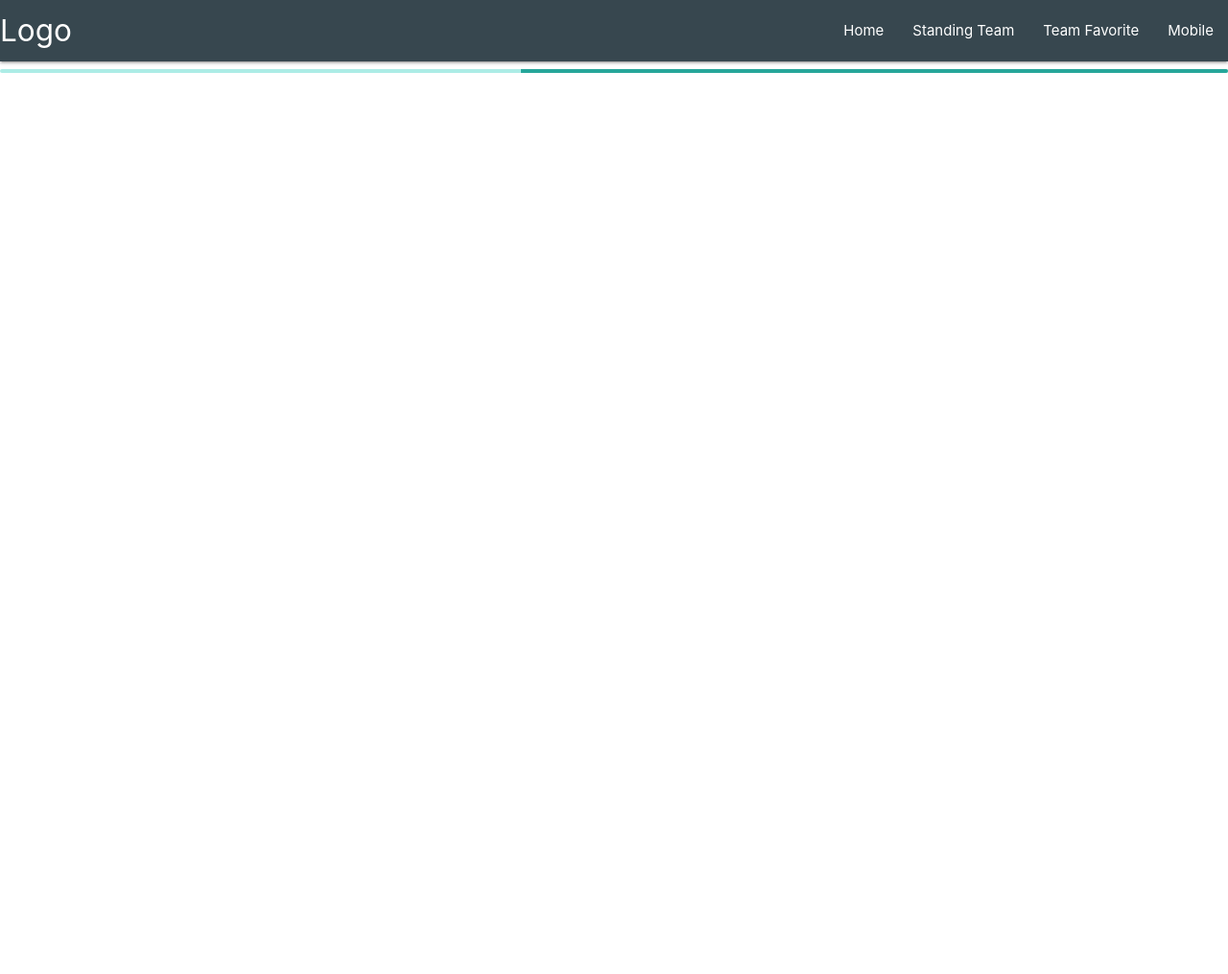
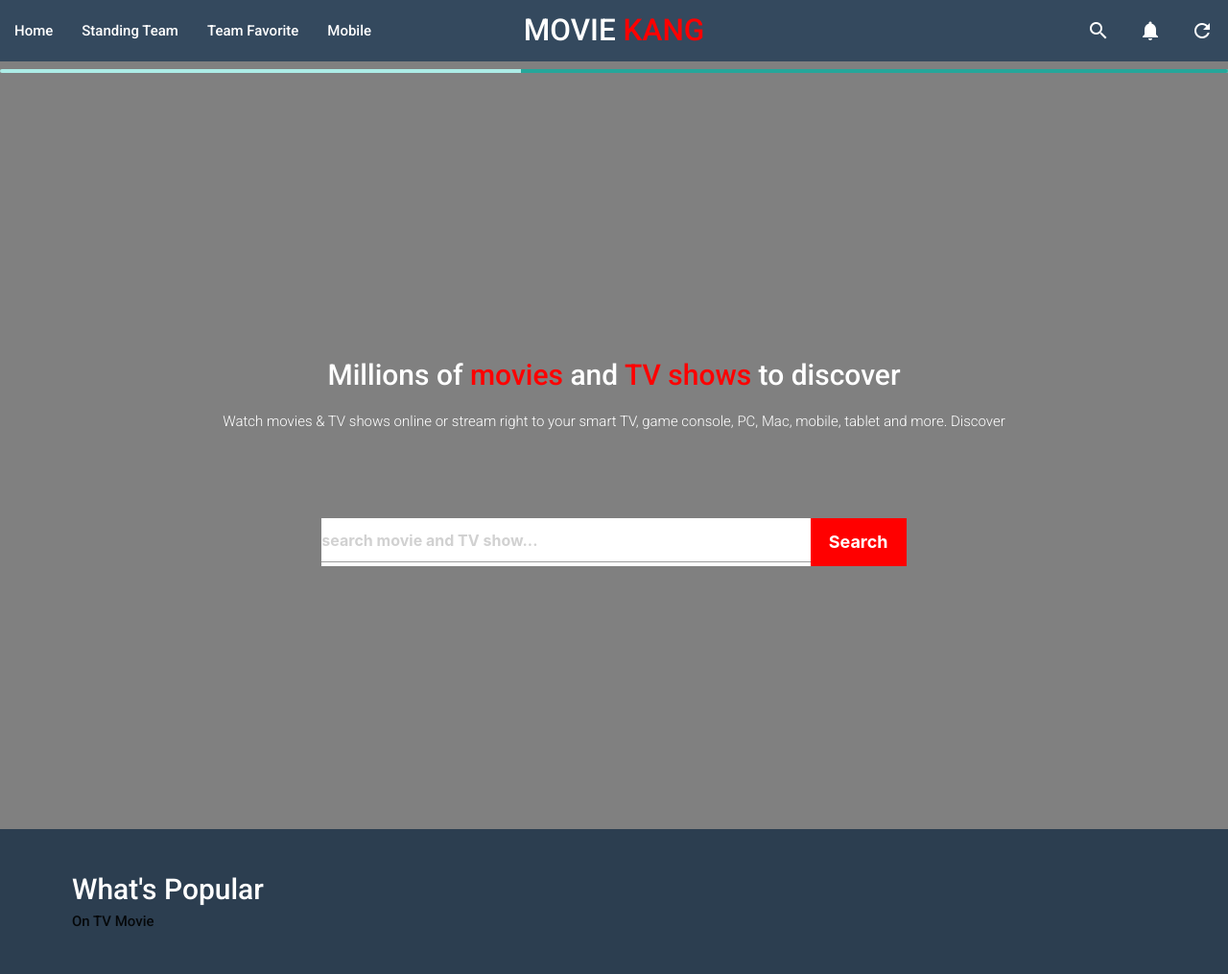
Before and after one commit to kurnia123/base-project, a website built with webpack: page src/index.html in a window 1280 px wide. Shown: the whole page at 96% size. Before the commit the page ends 800 px from the top, so only its background shows below. Built offline with nearby package versions, Linux system fonts and the light colour scheme.

Commit message:
create home page

```diff
--- a/src/index.html
+++ b/src/index.html
@@ -2,25 +2,61 @@
 <html lang="en">
 <head>
     <meta charset="UTF-8">
-    <link rel="manifest" href="./manifest.json">
+    <link href="https://fonts.googleapis.com/icon?family=Material+Icons" rel="stylesheet">
     <meta name="viewport" content="width=device-width, initial-scale=1.0">
     <title>Football App</title>
 </head>
 <body>
     <nav>
-        <div class="nav-wrapper blue-grey darken-3">
-            <a href="#" class="brand-logo" id="title">Logo</a>
+        <div class="nav-wrapper">
+            <a href="#" class="brand-logo center"><span style="color: white;">MOVIE</span> <span style="color: red;">KANG</span></a>
             <a href="#" data-target="mobile-demo" class="sidenav-trigger">☰</a>
 
-            <ul class="topnav right hide-on-med-and-down"></ul>
+            <ul class="topnav left hide-on-med-and-down"></ul>
+            <ul class="topnavright right hide-on-med-and-down">
+                <li><a href="#"><i class="material-icons">search</i></a></li>
+                <li><a href="#"><i class="material-icons">notifications</i></a></li>
+                <li><a href="#"><i class="material-icons">refresh</i></a></li>
+            </ul>
+
             <ul class="sidenav" id="mobile-demo"></ul>
         </div>
-    </nav>
+      </nav>
     <!-- Process Loading -->
     <div class="progress" id="progress">
         <div class="indeterminate"></div>
     </div>
 
-    <div class="container" id="body-content"></div>
+    <article class="banner valign-wrapper">
+        <div class="container">
+            <p class="header__title">Millions of <span class="colorRed">movies</span> and <span class="colorRed">TV shows</span> to discover</p>
+            <p class="header__description">Watch movies & TV shows online or stream right to your smart TV, game console, PC, Mac, mobile, tablet and more. Discover</p>
+
+            <div class="search">
+                <form action="./result/result.html" method="GET">
+                    <div class="search__box">
+                        <input class="input__text" type="text" id="keyword" name="keyword" placeholder="search movie and TV show...">
+                        <input class="button_submit" type="submit" value="Search">
+                    </div>
+                </form>
+            </div>
+        </div>
+    </article>
+
+    <article class="popular">
+        <section class="wrap__header">
+            <span>What's Popular</span>
+
+            <ul class="wrap__listItem">
+                <li class="listItem active" source="https://api.themoviedb.org/3/tv/popular?api_key=">On TV</li>
+                <li class="listItem" source="https://api.themoviedb.org/3/movie/now_playing?api_key=">Movie</li>
+            </ul>
+        </section>
+        <section class="wrap__listItemMovie">
+
+        </section>
+    </article>
+
+
 </body>
 </html>
--- a/src/script/view/index/index.js
+++ b/src/script/view/index/index.js
@@ -1,11 +1,13 @@
 import 'materialize-css/dist/css/materialize.min.css';
 import 'materialize-css/dist/js/materialize.min.js';
+import '../../../style/index/index.css';
 
 document.addEventListener("DOMContentLoaded",function () {
-       let elems = document.querySelectorAll('.sidenav');
+    let elems = document.querySelectorAll('.sidenav');
     M.Sidenav.init(elems)
+
+
     loadNav();
-
 
     function loadNav() {
         fetch("../nav.html")
@@ -17,7 +19,7 @@ document.addEventListener("DOMContentLoaded",function () {
                     elm.innerHTML = result
                 })
 
-                document.querySelectorAll(".topnav a, .sidenav a").forEach(elm => {
+                document.querySelectorAll(".topnav a, .topnavright a, .sidenav a").forEach(elm => {
                     elm.addEventListener("click", function (event) {
                         var sidenav = document.querySelector(".sidenav");
                         M.Sidenav.getInstance(sidenav).close();
@@ -54,16 +56,5 @@ document.addEventListener("DOMContentLoaded",function () {
             default:
                 break;
         }
-
-        // if (page === "home") {
-        //     LoadPageService.load(new HomePage())
-        // } else if (page === "save") {
-        //     LoadPageService.load(new SavePage())
-        // } else if(page === "standingTeam") {
-        //     let bodyContent = document.getElementById("body-content")
-        //     bodyContent.innerHTML = standingTeamPage;
-
-        //     LoadPageService.load(new StandingTeam())
-        // }
     }
 })
--- /dev/null
+++ b/src/style/index/banner.css
@@ -0,0 +1,47 @@
+* {
+    margin: 0;
+    padding: 0;
+    list-style: none;
+    text-decoration: none;
+    box-sizing: border-box;
+    font-family: Roboto, Arial, Helvetica, sans-serif;
+}
+
+html,body {
+    height: 100%;
+}
+
+.progress {
+    position: absolute;
+}
+
+.colorRed {
+    color: red;
+}
+
+.container p {
+    text-align: center;
+    color: white;
+}
+
+.header__title {
+    font-weight: 400;
+    font-size: 2rem;
+}
+
+.header__description {
+    margin-top: 15px;
+    font-weight: 300;
+    font-size: 1rem;
+}
+
+.banner {
+    padding-top: 30px;
+    height: 100%;
+    width: auto;
+    background-color: grey;
+}
+
+.nav-wrapper {
+    background-color: #34495e;
+}
--- /dev/null
+++ b/src/style/index/index.css
@@ -0,0 +1,4 @@
+@import "./banner.css";
+@import "./search.css";
+@import "./popular.css";
+@import url('https://fonts.googleapis.com/css2?family=Roboto:wght@100;300;500;900&display=swap');
--- /dev/null
+++ b/src/style/index/popular.css
@@ -0,0 +1,18 @@
+.popular {
+    height: 100%;
+    width: auto;
+    background-color: #2c3e50;
+}
+
+.wrap__header {
+    padding: 40px 5em;
+}
+
+.wrap__header span {
+    color: white;
+    font-size: 2em;
+}
+
+.wrap__listItem li {
+    display: inline-block;
+}
--- /dev/null
+++ b/src/style/index/search.css
@@ -0,0 +1,61 @@
+.title__search {
+    font-size: 40px;
+}
+
+.title__description {
+    font-size: 20px;
+    margin: 0 10px;
+}
+
+.search {
+    color: white;
+    text-align: center;
+    margin-top: 10%;
+}
+
+.search__box {
+    position: relative;
+    margin-top: 30px;
+    margin: auto;
+    padding: 4px;
+    width: 68%;
+    height: 50px;
+    background: white;
+    padding: 0;
+    display: flex;
+}
+
+.search__box > .input__text {
+    width: 100%;
+    padding-left: 8px;
+    border: 0;
+    font-weight: bold;
+    font-size: 16px;
+    color: #2c3e50;
+}
+
+.search__box > input:focus {
+    outline: 0;
+}
+
+.search__box > .search__box:focus::placeholder {
+    font-weight: bold;
+}
+
+.button_submit {
+    height: 100%;
+    width: 100px;
+    border: 0;
+    position: absolute;
+    color: white;
+    background-color: red;
+    cursor: pointer;
+    right: 0;
+    font-weight: bold;
+    font-size: 18px;
+}
+
+.button_submit:hover {
+    font-weight: bold;
+    color: #2c3e50;
+}
```
